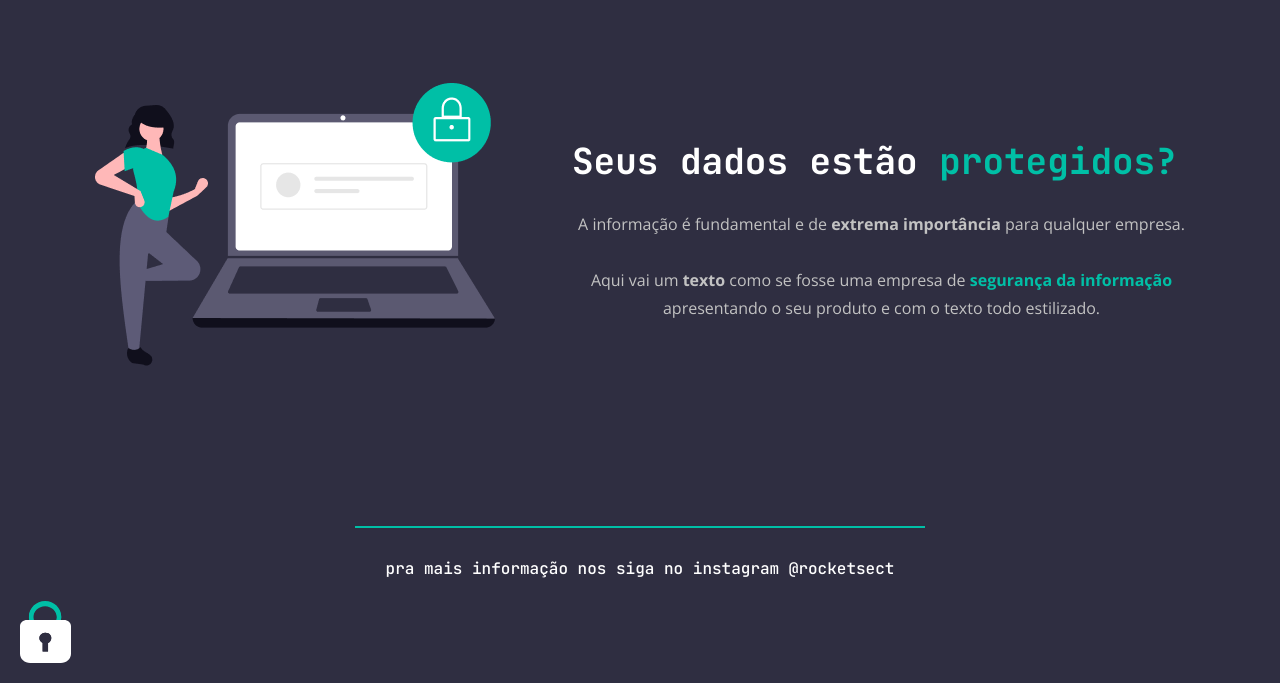
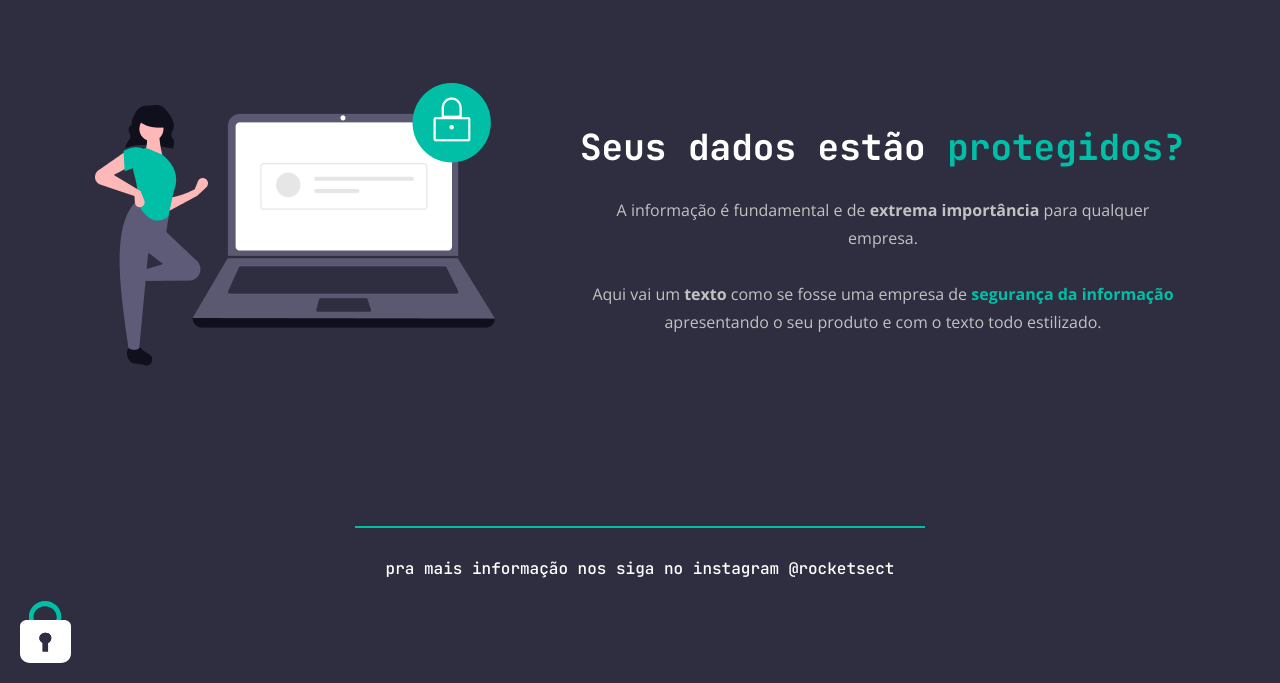
Before and after one commit to gabsxaviers/rocket.sect, a plain HTML site: page index.html in a window 1280 px wide. Shown: the part 117-800 px from the top of the page. Drawn offline with nearby package versions, Linux system fonts and the light colour scheme.

Commit message:
Update style.css

```diff
--- a/style.css
+++ b/style.css
@@ -47,6 +47,7 @@ ul li a:hover {
 
 main {
   display: flex;
+  gap: 85px;
   align-items: center;
   justify-content: space-between;
 
@@ -61,7 +62,7 @@ h1 {
 
   font-family: 'JetBrains Mono', monospace;
 
-  margin-left: 77px;
+
 }
 
 span {
@@ -76,7 +77,7 @@ section p {
   line-height: 28px;
   font-weight: normal;
 
-  margin-left: 82px;
+
 
   text-align: center;
 }
```
